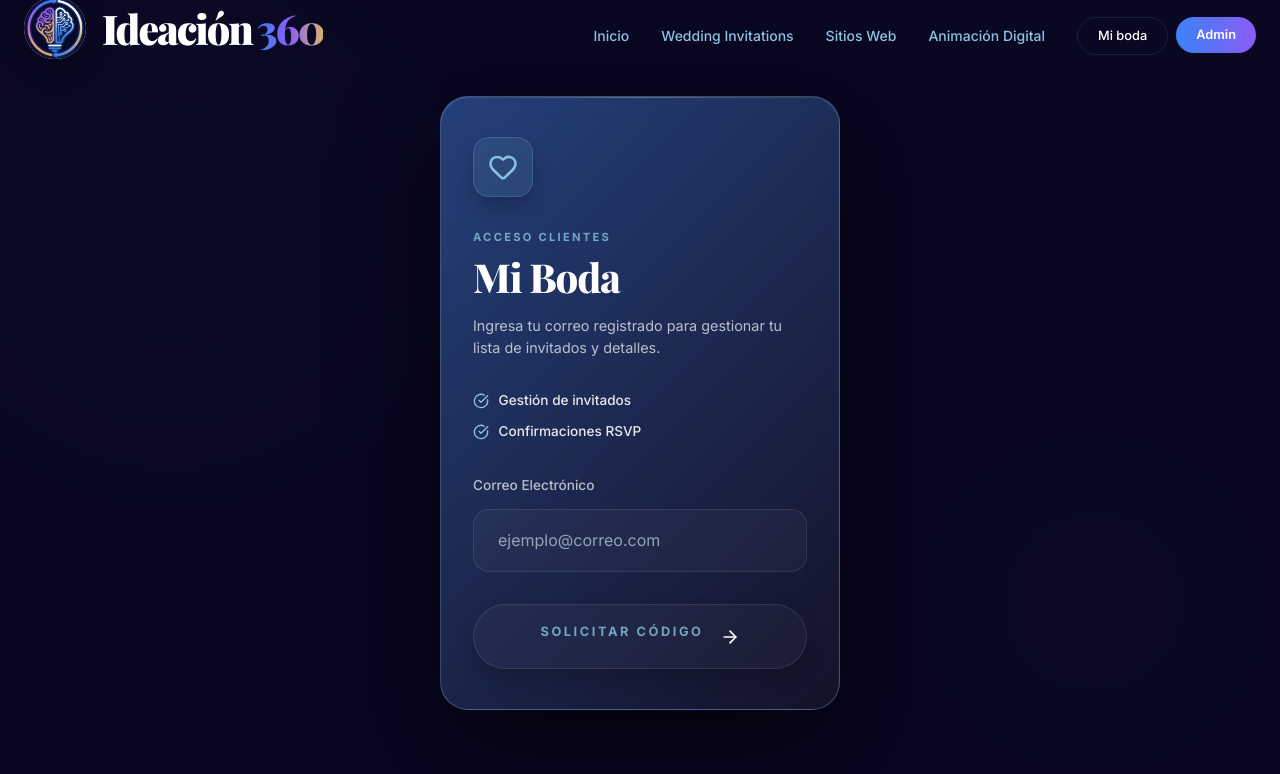
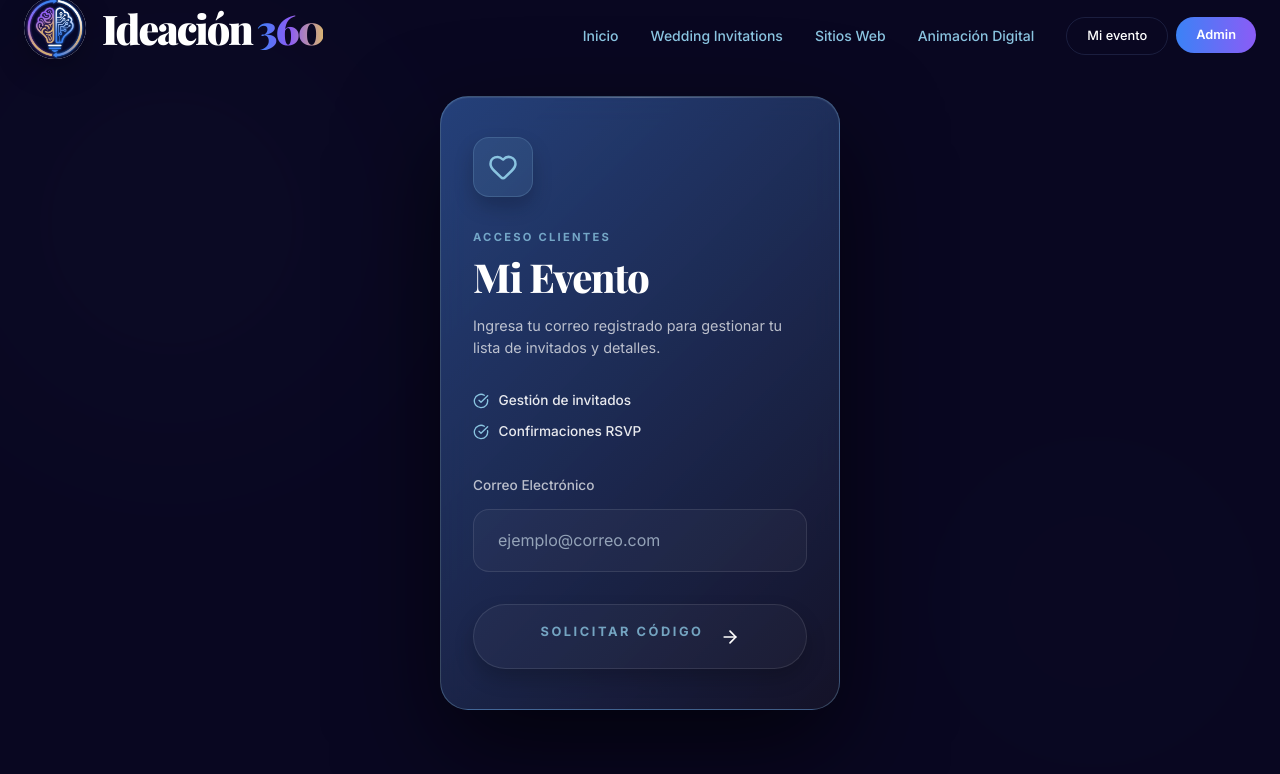
Before and after one commit to andrespuntofinal/ideacion360-frontend-invitation, a React (Vite) app: page /wedding/login in a window 1280 px wide. Shown: the top 774 px of the page. Built offline with nearby package versions, Linux system fonts and the light colour scheme; a web font is replaced by a local one.

Commit message:
mejoras card15 v70

```diff
--- a/src/components/common/Navbar.tsx
+++ b/src/components/common/Navbar.tsx
@@ -112,7 +112,7 @@ const Navbar = () => {
           ))}
           <div style={{ display: 'flex', gap: '0.5rem' }}>
             <Link to="/wedding/login">
-              <button className="btn-secondary" style={{ padding: '0.5rem 1.25rem', fontSize: '0.8rem' }}>Mi boda</button>
+              <button className="btn-secondary" style={{ padding: '0.5rem 1.25rem', fontSize: '0.8rem' }}>Mi evento</button>
             </Link>
             <Link to="/wedding/Admin/dashboard">
               <button className="btn-primary" style={{ padding: '0.5rem 1.25rem', fontSize: '0.8rem', background: 'linear-gradient(to right,  #3b82f6, #8b5cf6)' }}>Admin</button>
@@ -140,7 +140,7 @@ const Navbar = () => {
             ))}
             <div style={{ display: 'flex', flexDirection: 'column', gap: '0.5rem', marginTop: '1rem' }}>
               <Link to="/wedding/login" style={{ display: 'block' }}>
-                <button className="btn-secondary" style={{ width: '100%' }}>Mi boda</button>
+                <button className="btn-secondary" style={{ width: '100%' }}>Mi evento</button>
               </Link>
               <Link to="/wedding/Admin/dashboard" style={{ display: 'block' }}>
                 <button className="btn-primary" style={{ width: '100%' }}>Admin Panel</button>
--- a/src/pages/ClientDashboard.tsx
+++ b/src/pages/ClientDashboard.tsx
@@ -298,7 +298,7 @@ const ClientDashboard = () => {
               </div>
 
               <h3 style={{ fontSize: '1.5rem', fontWeight: 700, color: 'white', marginBottom: '1rem', fontFamily: 'var(--font-body)' }}>
-                {isWedding ? 'Detalles de la Boda' : 'Detalles del evento'}
+                {isWedding ? 'Detalles del evento' : 'Detalles del evento'}
               </h3>
 
               <p style={{ color: 'var(--text-muted)', fontSize: '0.9rem', lineHeight: 1.6, marginBottom: '2rem' }}>
--- a/src/pages/ClientLogin.tsx
+++ b/src/pages/ClientLogin.tsx
@@ -151,7 +151,7 @@ const ClientLogin = () => {
               letterSpacing: '-0.03em',
               lineHeight: 1.1
             }}>
-              {step === 'email' ? 'Mi Boda' : 'Verificación'}
+              {step === 'email' ? 'Mi Evento' : 'Verificación'}
             </h1>
             <p style={{ color: 'rgba(255,255,255,0.7)', fontSize: '0.9rem', lineHeight: 1.5, marginBottom: '2rem' }}>
               {step === 'email'
```
Also changed, not shown: src/pages/ClientWeddingDetails.tsx (indentation only).
